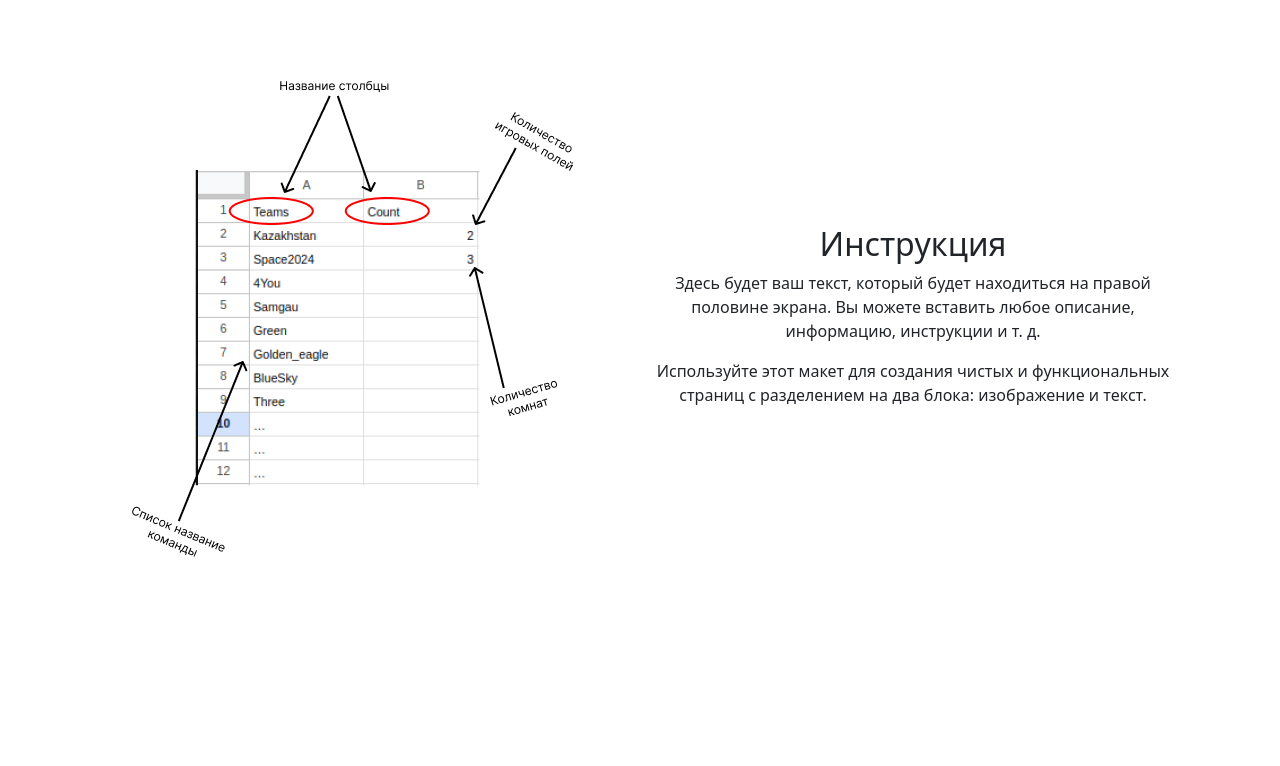
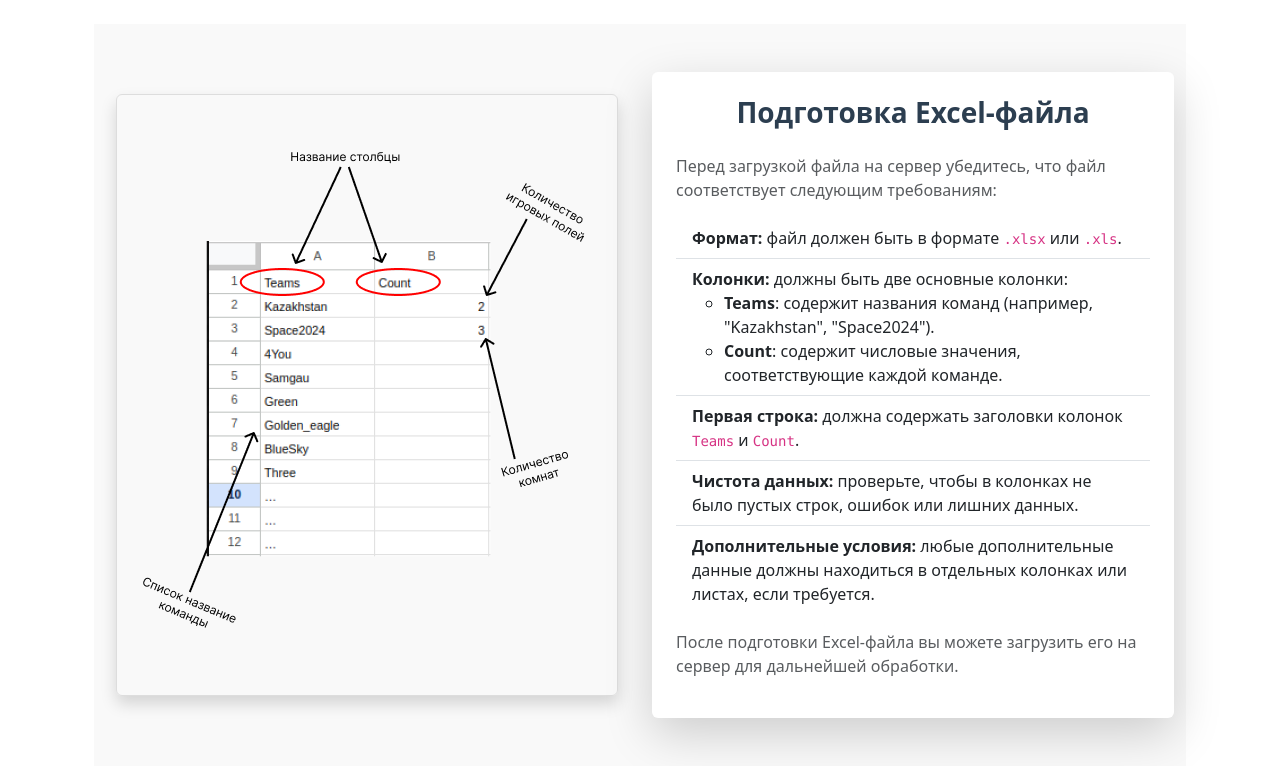
Before and after one commit to Erezhep/FLL-Create-Schedule, a Flask app: page / in a window 1280 px wide. Shown: the part 75-841 px from the top of the page. Before the commit the page ends 632 px from the top, so only its background shows below. Run offline with Flask 3, Linux system fonts and the light colour scheme.

Commit message:
Закончил главный страницу и добавил инструкцию и некоторый дизайн

```diff
--- a/templates/base.html
+++ b/templates/base.html
@@ -12,7 +12,7 @@
     <div class="container">
         <header class="d-flex flex-wrap justify-content-center py-3 mb-4 border-bottom">
             <a href="/" class="d-flex align-items-center mb-3 mb-md-0 me-md-auto text-dark text-decoration-none">
-              <img src="{{ url_for('static', filename='img/logo.png') }}" class="bi me-2" height="40">
+              <img src="{{ url_for('static', filename='img/logo.png') }}" class="bi me-2" height="40" alt="logo">
               <span class="fs-3">FLL - Schedule</span>
             </a>
 
--- a/templates/home.html
+++ b/templates/home.html
@@ -4,19 +4,53 @@
 
 {% block content %}
 
-    <div class="container-fluid">
-        <div class="row">
-            <div class="col-md-6">
-                <img src="{{ url_for('static', filename='img/schedule_example.png') }}" class="img-fluid">
-            </div>
-            <div class="col-md-6 d-flex align-items-center justify-content-center">
-                <div class="text-center">
-                    <h2>Инструкция</h2>
-                    <p>Здесь будет ваш текст, который будет находиться на правой половине экрана. Вы можете вставить любое описание, информацию, инструкции и т. д.</p>
-                    <p>Используйте этот макет для создания чистых и функциональных страниц с разделением на два блока: изображение и текст.</p>
+<div class="container-fluid py-5" style="background-color: #f9f9f9;">
+    <div class="row align-items-center">
+        <!-- Левая колонка с изображением -->
+        <div class="col-md-6 text-center">
+            <img src="{{ url_for('static', filename='img/schedule_example.png') }}"
+                 class="img-fluid shadow rounded"
+                 alt="Пример таблицы Excel"
+                 style="max-width: 100%; height: auto; border: 1px solid #ddd;">
+        </div>
+
+        <!-- Правая колонка с текстом -->
+        <div class="col-md-6">
+            <div class="card shadow-lg border-0">
+                <div class="card-body p-4">
+                    <h3 class="card-title text-center mb-4" style="color: #2c3e50; font-weight: bold;">Подготовка Excel-файла</h3>
+                    <p class="text-muted mb-3">
+                        Перед загрузкой файла на сервер убедитесь, что файл соответствует следующим требованиям:
+                    </p>
+                    <ul class="list-group list-group-flush">
+                        <li class="list-group-item">
+                            <strong>Формат:</strong> файл должен быть в формате <code>.xlsx</code> или <code>.xls</code>.
+                        </li>
+                        <li class="list-group-item">
+                            <strong>Колонки:</strong> должны быть две основные колонки:
+                            <ul>
+                                <li><strong>Teams</strong>: содержит названия команд (например, "Kazakhstan", "Space2024").</li>
+                                <li><strong>Count</strong>: содержит числовые значения, соответствующие каждой команде.</li>
+                            </ul>
+                        </li>
+                        <li class="list-group-item">
+                            <strong>Первая строка:</strong> должна содержать заголовки колонок <code>Teams</code> и <code>Count</code>.
+                        </li>
+                        <li class="list-group-item">
+                            <strong>Чистота данных:</strong> проверьте, чтобы в колонках не было пустых строк, ошибок или лишних данных.
+                        </li>
+                        <li class="list-group-item">
+                            <strong>Дополнительные условия:</strong> любые дополнительные данные должны находиться в отдельных колонках или листах, если требуется.
+                        </li>
+                    </ul>
+                    <p class="mt-3 text-muted">
+                        После подготовки Excel-файла вы можете загрузить его на сервер для дальнейшей обработки.
+                    </p>
+
                 </div>
             </div>
         </div>
     </div>
+</div>
 
 {% endblock %}
```
